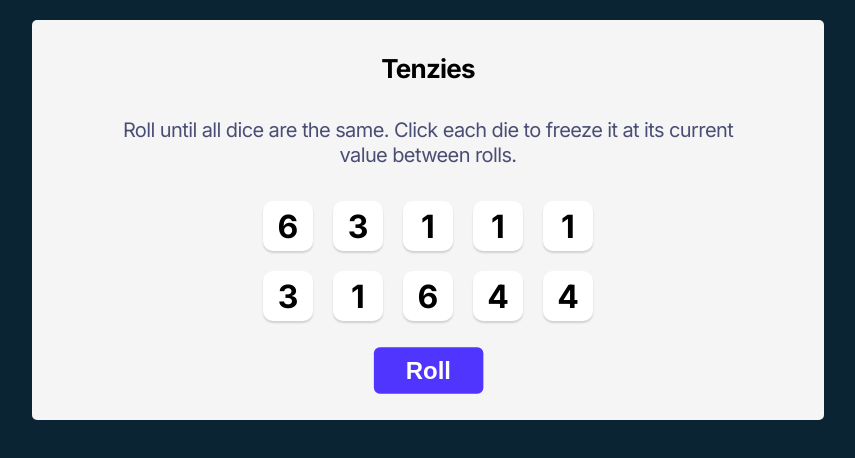
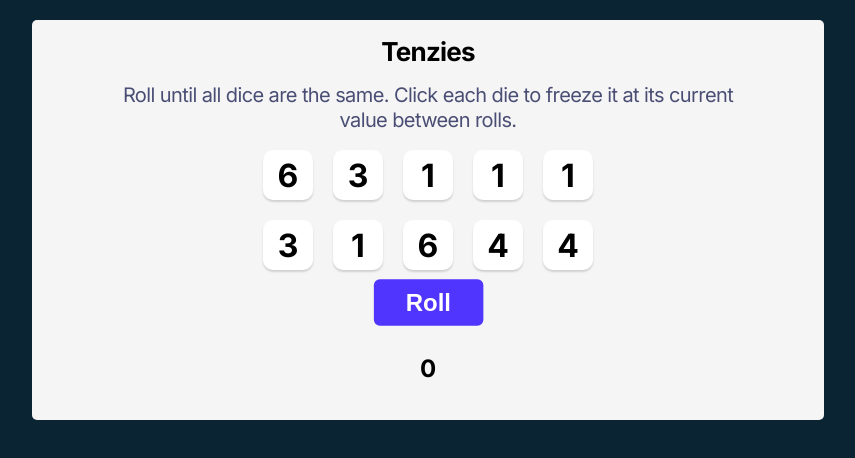
Before and after one commit to MatthewKokin/TenziesGame, a React (Vite) app: page / in a window 1280 px wide. Shown: the top 458 px of the page, without its empty margins (212-1067 px from the left). Built offline with nearby package versions, Linux system fonts and the light colour scheme.

Commit message:
Count is implemented
Now the number of rolls is counted

```diff
--- a/src/App.jsx
+++ b/src/App.jsx
@@ -12,7 +12,8 @@ function App() {
   // gameWon state shows if the game has been won
   const [gameWon, setGameWon] = useState(false)
   // audioRef is a reference to the win sound
-  const audioRef = useRef(null);
+  const [rollCount, setRollCount] = useState(0)
+  const audioRef = useRef(null)
 
   // useEffect that checks if the game is won after each dice roll
   useEffect(() => {
@@ -44,9 +45,11 @@ function App() {
 
   // Roll all dice that are not picked. If the game has been won, reset it.
   function rollDice() {
+    setRollCount(old => old+1)
     if (!gameWon) {
       setDiceArray(oldArr => oldArr.map(die => die.isPicked ? die : generateNewDie()))
     } else {
+      setRollCount(0)
       setGameWon(false)
       setDiceArray(generateTenDice());
     }
@@ -101,6 +104,7 @@ function App() {
           {diceElements}
         </div>
         <button onClick={rollDice}> {gameWon ? "New Game" : "Roll"}</button>
+        <h2>{rollCount}</h2>
       </div>
     </>
   )
```
